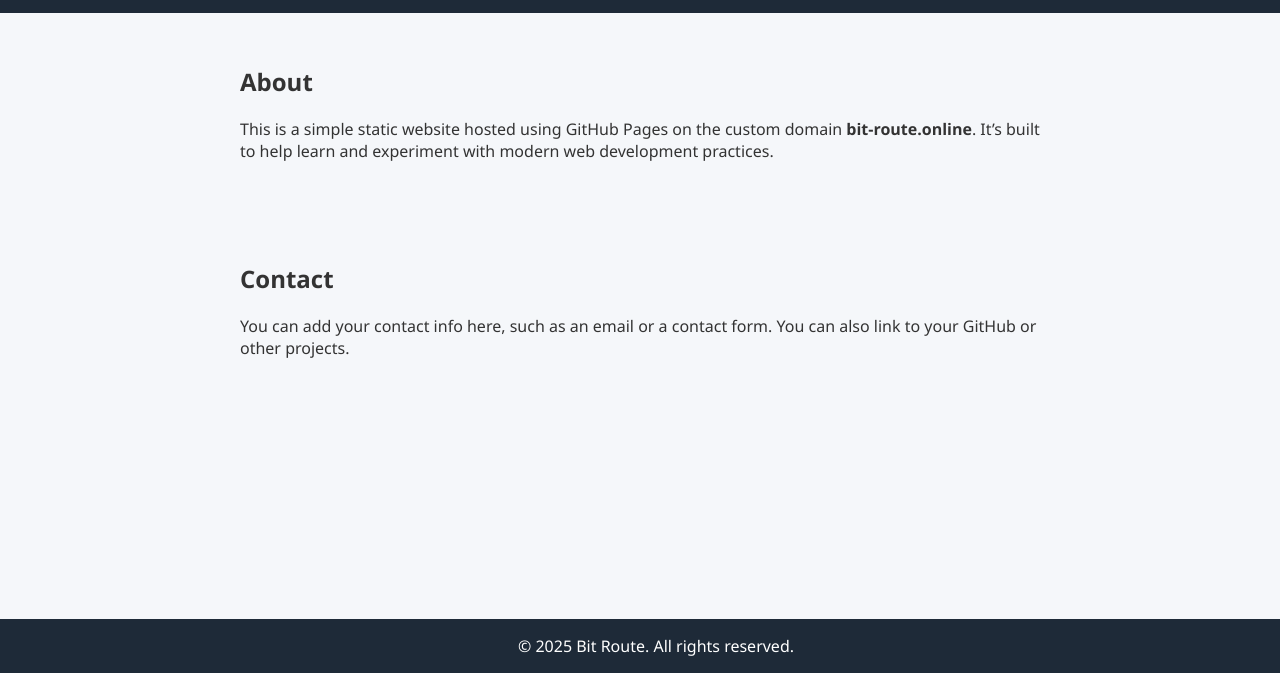
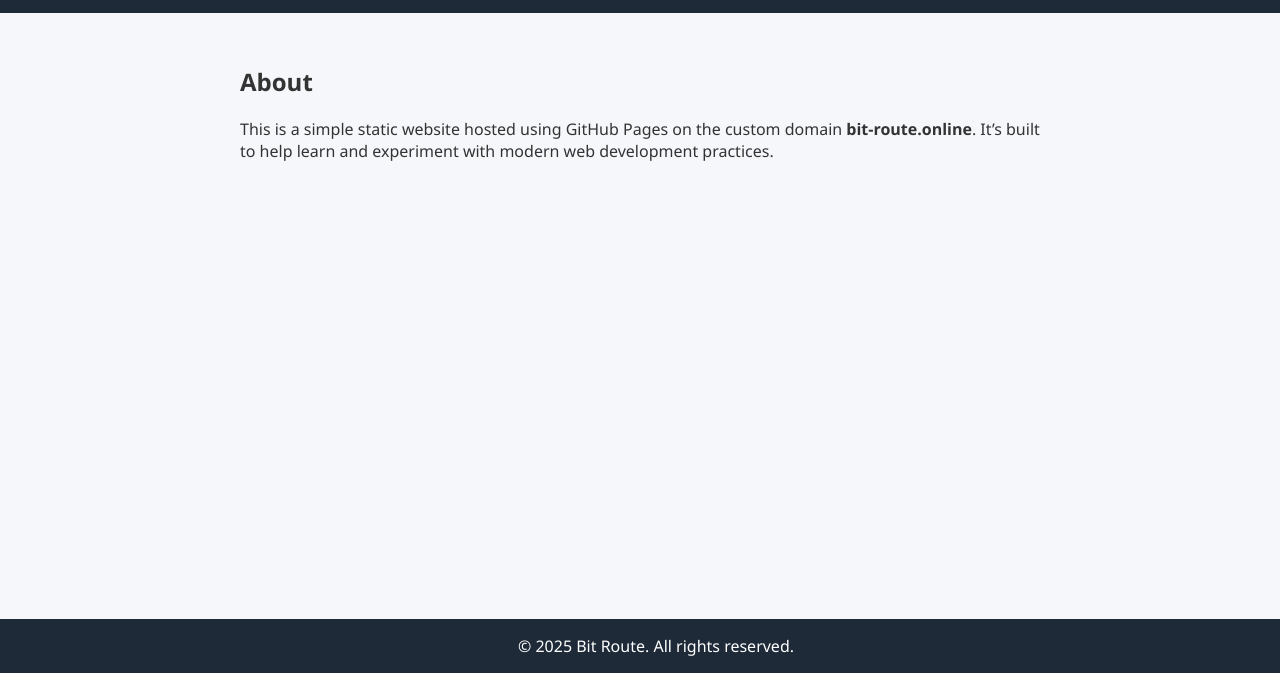
Before and after one commit to Bit-Route-Online/bit-route-online.github.io, a plain HTML site: page index.html in a window 1280 px wide. Shown: the part 127-800 px from the top of the page. Drawn offline with Linux system fonts and the light colour scheme.

Commit message:
Removed dummy Contact info

```diff
--- a/index.html
+++ b/index.html
@@ -80,8 +80,8 @@
   </section>
 
   <section id="contact">
-    <h2>Contact</h2>
-    <p>You can add your contact info here, such as an email or a contact form. You can also link to your GitHub or other projects.</p>
+    <h2></h2>
+    <p></p>
   </section>
 
   <footer>
```
